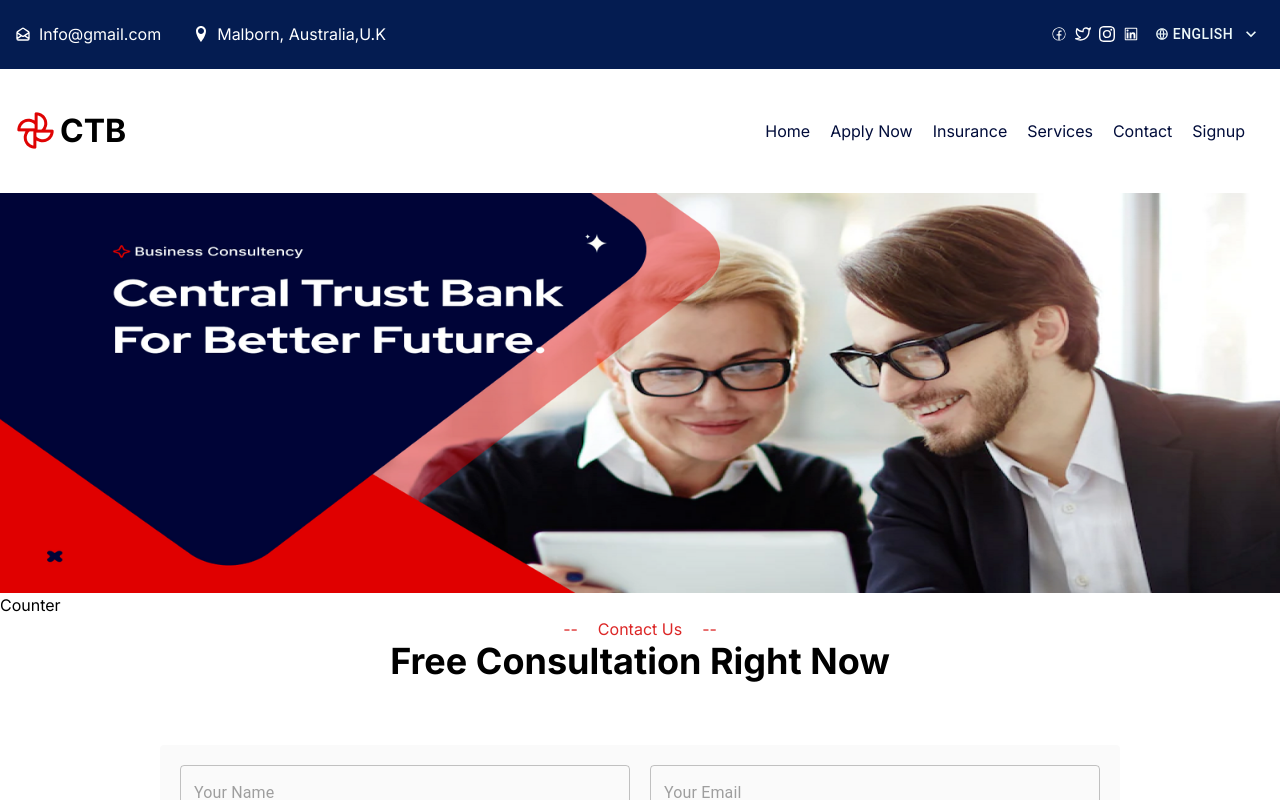
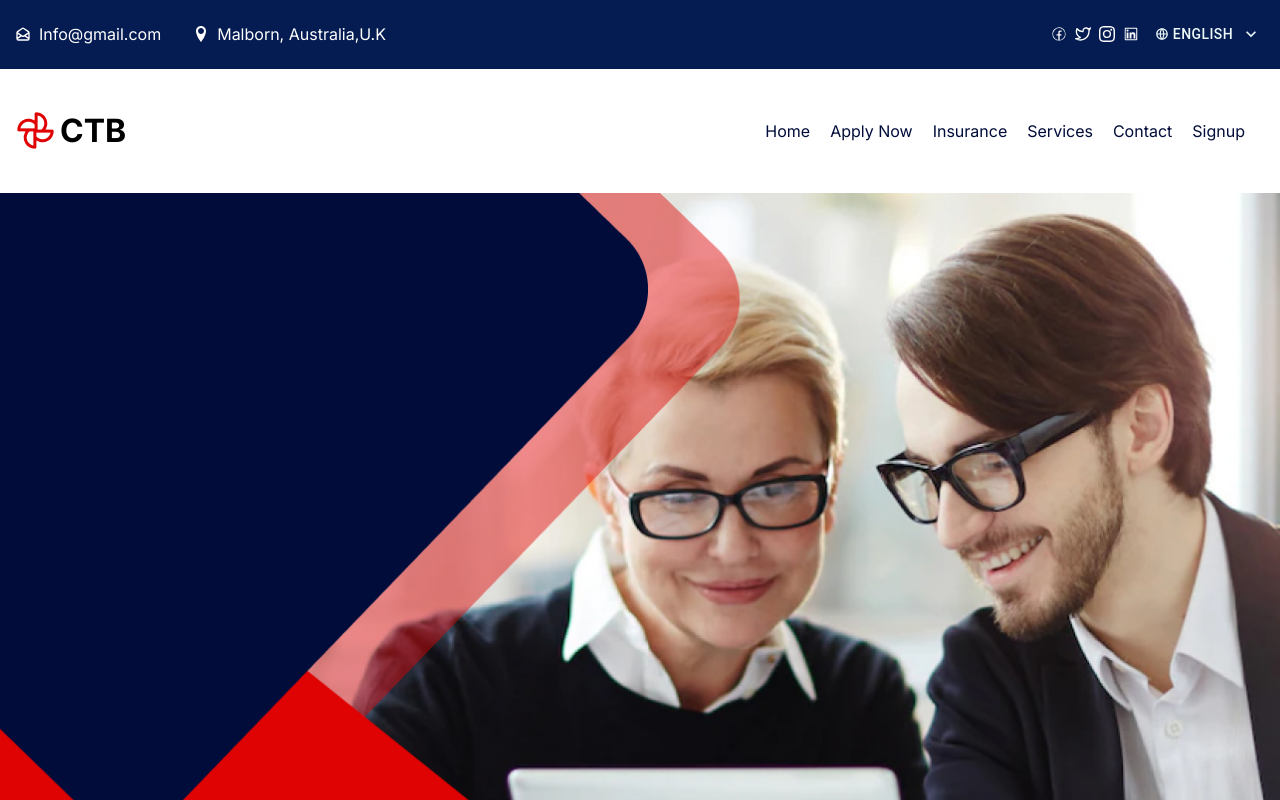
Before and after one commit to emon-webdev/Capital-Trust-Bank, a React (Create React App) app: page / in a window 1280 px wide. Shown: the top 800 px of the page. Built offline with nearby package versions, Linux system fonts and the light colour scheme.

Commit message:
banner add

```diff
--- a/src/App.css
+++ b/src/App.css
@@ -21,3 +21,8 @@
   line-height: 24px;
   color: #010c3a;
 }
+
+/* Banner area */
+.banner-area {
+  height: 680px;
+}
--- a/src/Pages/Home/Banner.js
+++ b/src/Pages/Home/Banner.js
@@ -1,15 +1,23 @@
-import React from 'react';
-import img from '../../assets/images/banner img.png'
+import { Box } from "@mui/material";
+import React from "react";
+import slider1 from "../../assets/slider/slider1.jpg";
+const Banner = () => {
+  return (
+    <Box
+      className="banner-area "
+      sx={{
+        height: "680px",
+        backgroundImage: `url(${slider1})`,
+        backgroundPosition: "center",
+        backgroundSize: "cover",
+        backgroundRepeat: "no-repeat",
+      }}
+    >
+      <div className="container">
 
-const Banner = () => {
-    return (
-        <div className="banner-area">
-            <img src={img} alt="" />
-            <div className="container">
-
-            </div>
-        </div>
-    );
+      </div>
+    </Box>
+  );
 };
 
 export default Banner;
```
Also changed, not shown: src/assets/images/banner img.png (deleted), src/assets/slider/slider1.jpg (added).
